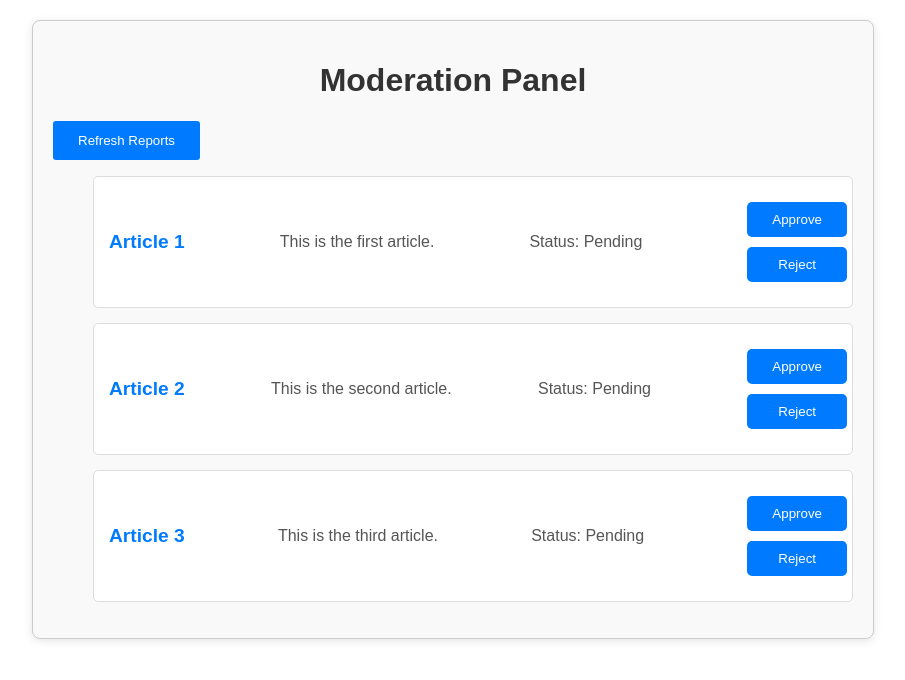
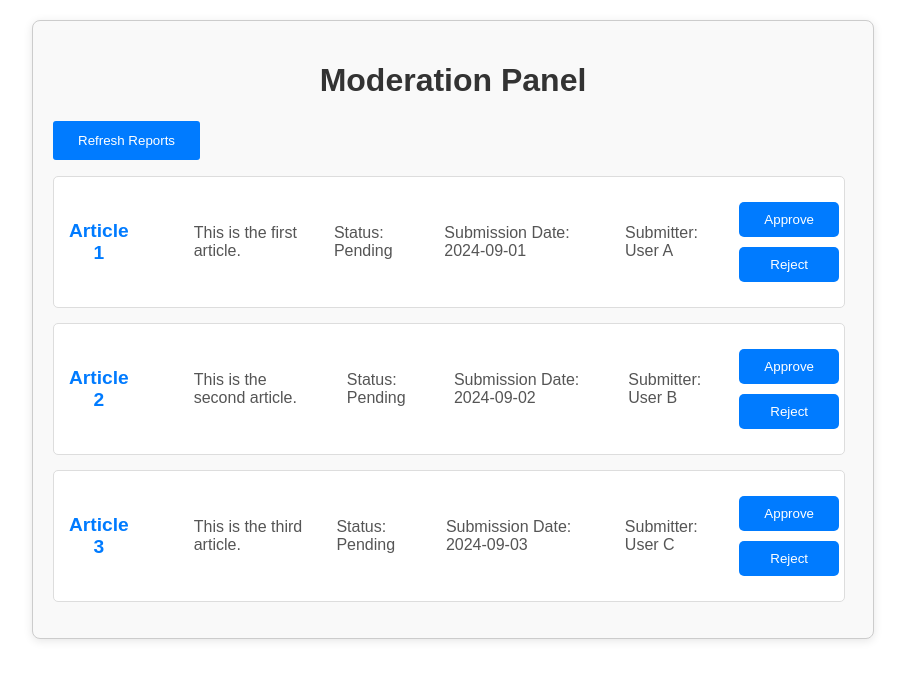
Before and after one commit to roccomilicic/SPEED, a React (Create React App) app in the folder speed-react-app/: page /moderation in a window 1280 px wide. Shown: the top 680 px of the page, without its empty margins (187-1092 px from the left). Built offline with nearby package versions, Linux system fonts and the light colour scheme.

Commit message:
Added submission date and submitter to report items + extra css

```diff
--- a/speed-react-app/src/moderation.js
+++ b/speed-react-app/src/moderation.js
@@ -1,11 +1,33 @@
 import React, { useState, useEffect } from 'react';
-import './styles.css'; //
+import './styles.css';
 
 function Moderation() {
+  // Test reports until the database is setup
   const [reports, setReports] = useState([
-    { id: 1, title: "Article 1", description: "This is the first article.", status: "Pending" },
-    { id: 2, title: "Article 2", description: "This is the second article.", status: "Pending" },
-    { id: 3, title: "Article 3", description: "This is the third article.", status: "Pending" },
+    {
+      id: 1,
+      title: "Article 1",
+      description: "This is the first article.",
+      status: "Pending",
+      submissionDate: "2024-09-01",
+      submitter: "User A"
+    },
+    {
+      id: 2,
+      title: "Article 2",
+      description: "This is the second article.",
+      status: "Pending",
+      submissionDate: "2024-09-02",
+      submitter: "User B"
+    },
+    {
+      id: 3,
+      title: "Article 3",
+      description: "This is the third article.",
+      status: "Pending",
+      submissionDate: "2024-09-03",
+      submitter: "User C"
+    },
   ]);
 
   useEffect(() => {
@@ -33,6 +55,8 @@ function Moderation() {
               <h3>{report.title}</h3>
               <p>{report.description}</p>
               <p>Status: {report.status}</p>
+              <p>Submission Date: {report.submissionDate}</p>
+              <p>Submitter: {report.submitter}</p>
               <div>
                 <button id={`approve-${report.id}`} onClick={() => handleModeration(report.id, 'approve')}>Approve</button>
                 <button id={`reject-${report.id}`} onClick={() => handleModeration(report.id, 'reject')}>Reject</button>
--- a/speed-react-app/src/styles.css
+++ b/speed-react-app/src/styles.css
@@ -77,21 +77,23 @@
 }
 
 .report-item {
-  margin-bottom: 15px;
+  margin-left: -40px;
   padding: 15px;
   border: 1px solid #ddd;
   border-radius: 5px;
   background-color: #fff;
+  width: 100%;
 }
 
 .report-item h3 {
   margin: 0;
+  padding-right: 50px;
   font-size: 1.2em;
   color: #007bff;
 }
 
 .report-item p {
-  margin: 5px 0;
+  margin: 15px;
   color: #555;
 }
 
```
